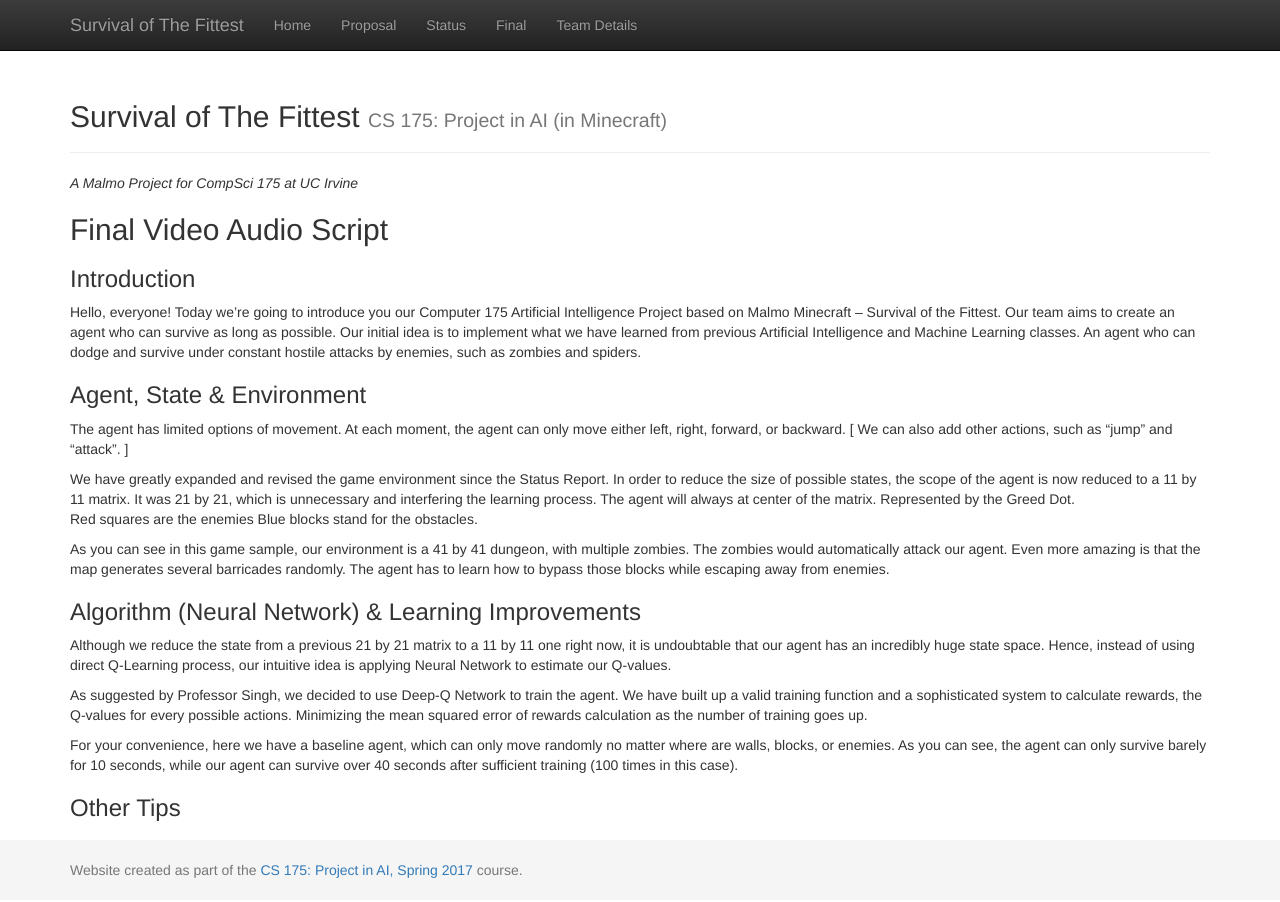
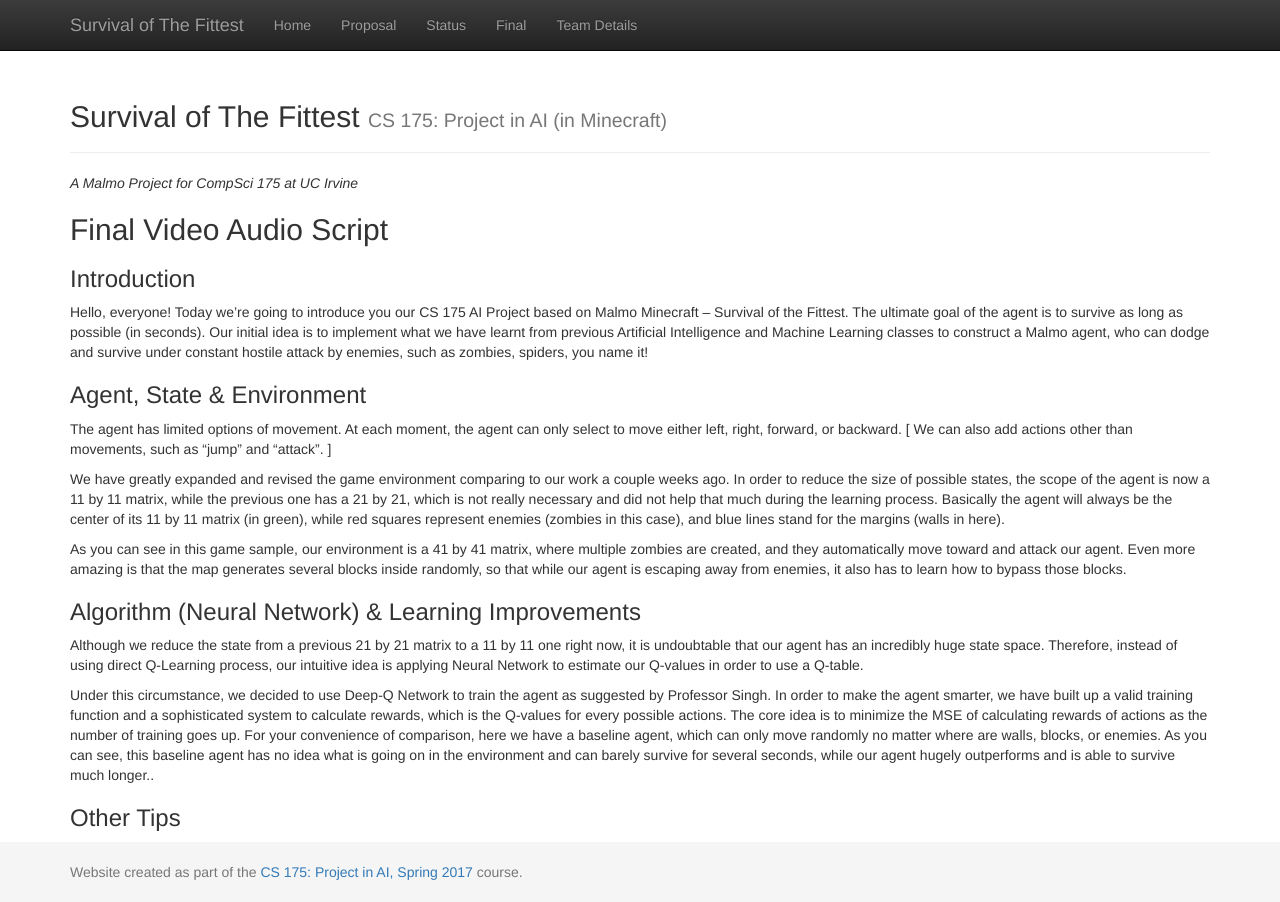
Before and after one commit to mingh2/SurvivalOfTheFittest, a Jekyll site: the page built from docs/final_video_audio_script.md, in a window 1280 px wide. Built offline with Jekyll 4.4.1, drawn with Linux system fonts in a browser that asks for light colours.

Commit message:
[ Minor Revision on the Audio Script ]

```diff
--- a/docs/final_video_audio_script.md
+++ b/docs/final_video_audio_script.md
@@ -8,23 +8,18 @@ title:  Final Video Audio Script
 ## Final Video Audio Script
 
 ### Introduction
-Hello, everyone! Today we're going to introduce you our Computer 175 Artificial Intelligence Project based on Malmo Minecraft -- Survival of the Fittest. Our team aims to create an agent who can survive as long as possible. Our initial idea is to implement what we have learned from previous Artificial Intelligence and Machine Learning classes. An agent who can dodge and survive under constant hostile attacks by enemies, such as zombies and spiders.
+Hello, everyone! Today we're going to introduce you our CS 175 AI Project based on Malmo Minecraft -- Survival of the Fittest. The ultimate goal of the agent is to survive as long as possible (in seconds). Our initial idea is to implement what we have learnt from previous Artificial Intelligence and Machine Learning classes to construct a Malmo agent, who can dodge and survive under constant hostile attack by enemies, such as zombies, spiders, you name it!
 
 ### Agent, State & Environment
-The agent has limited options of movement. At each moment, the agent can only move either left, right, forward, or backward. [ We can also add other actions, such as "jump" and "attack". ]
+The agent has limited options of movement. At each moment, the agent can only select to move either left, right, forward, or backward. [ We can also add actions other than movements, such as "jump" and "attack". ]
 
-We have greatly expanded and revised the game environment since the Status Report. In order to reduce the size of possible states, the scope of the agent is now reduced to a 11 by 11 matrix. It was 21 by 21, which is unnecessary and interfering the learning process.
-  The agent will always at center of the matrix. Represented by the Greed Dot.
-  Red squares are the enemies
-  Blue blocks stand for the obstacles.
+We have greatly expanded and revised the game environment comparing to our work a couple weeks ago. In order to reduce the size of possible states, the scope of the agent is now a 11 by 11 matrix, while the previous one has a 21 by 21, which is not really necessary and did not help that much during the learning process. Basically the agent will always be the center of its 11 by 11 matrix (in green), while red squares represent enemies (zombies in this case), and blue lines stand for the margins (walls in here).
 
-As you can see in this game sample, our environment is a 41 by 41 dungeon, with multiple zombies. The zombies would automatically attack our agent. Even more amazing is that the map generates several barricades randomly. The agent has to learn how to bypass those blocks while escaping away from enemies.
+As you can see in this game sample, our environment is a 41 by 41 matrix, where multiple zombies are created, and they automatically move toward and attack our agent. Even more amazing is that the map generates several blocks inside randomly, so that while our agent is escaping away from enemies, it also has to learn how to bypass those blocks.
 
 ### Algorithm (Neural Network) & Learning Improvements
-Although we reduce the state from a previous 21 by 21 matrix to a 11 by 11 one right now, it is undoubtable that our agent has an incredibly huge state space. Hence, instead of using direct Q-Learning process, our intuitive idea is applying Neural Network to estimate our Q-values.
+Although we reduce the state from a previous 21 by 21 matrix to a 11 by 11 one right now, it is undoubtable that our agent has an incredibly huge state space. Therefore, instead of using direct Q-Learning process, our intuitive idea is applying Neural Network to estimate our Q-values in order to use a Q-table.
 
-As suggested by Professor Singh, we decided to use Deep-Q Network to train the agent. We have built up a valid training function and a sophisticated system to calculate rewards, the Q-values for every possible actions. Minimizing the mean squared error of rewards calculation as the number of training goes up.
-
-For your convenience, here we have a baseline agent, which can only move randomly no matter where are walls, blocks, or enemies. As you can see, the agent can only survive barely for 10 seconds, while our agent can survive over 40 seconds after sufficient training (100 times in this case).
+Under this circumstance, we decided to use Deep-Q Network to train the agent as suggested by Professor Singh. In order to make the agent smarter, we have built up a valid training function and a sophisticated system to calculate rewards, which is the Q-values for every possible actions. The core idea is to minimize the MSE of calculating rewards of actions as the number of training goes up. For your convenience of comparison, here we have a baseline agent, which can only move randomly no matter where are walls, blocks, or enemies. As you can see, this baseline agent has no idea what is going on in the environment and can barely survive for several seconds, while our agent hugely outperforms and is able to survive much longer..
 
 ### Other Tips
```
